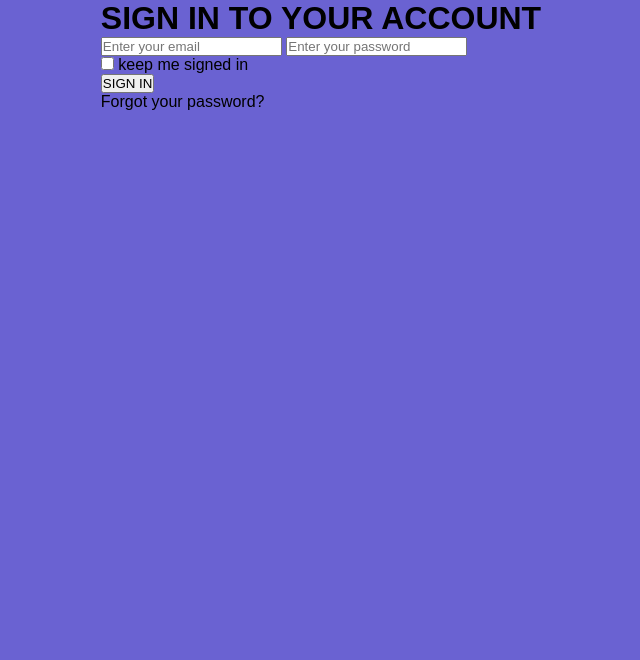
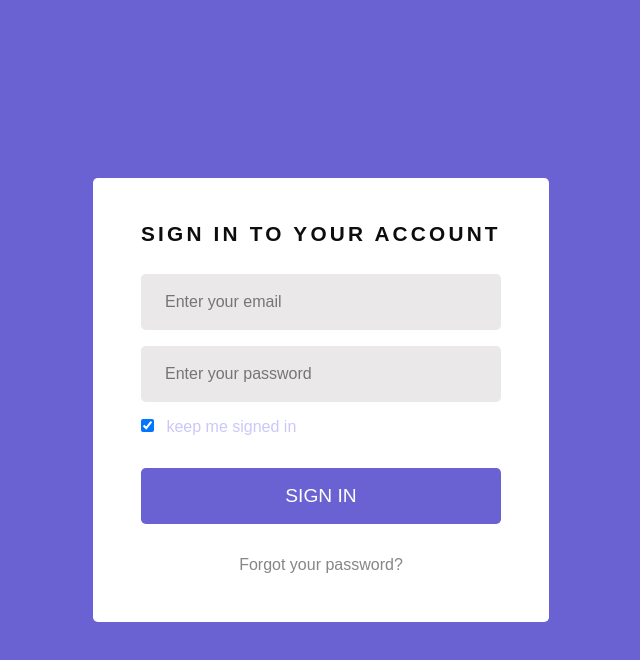
Before and after one commit to Daniel7303/Testin, a plain HTML site: page index.html in a window 1280 px wide. Shown: the whole page, without its empty margins (319-959 px from the left). Drawn offline with Linux system fonts and the light colour scheme.

Commit message:
The styling

```diff
--- a/index.html
+++ b/index.html
@@ -27,7 +27,7 @@
             placeholder="Enter your password"
           />
           <div class="check-box">
-            <input type="checkbox" class="remember-checkbox" />
+            <input type="checkbox" class="remember-checkbox" checked />
             <label for="mycheckebox" class="remember-label">
               keep me signed in
             </label>
--- a/style.css
+++ b/style.css
@@ -9,4 +9,68 @@ body {
   align-items: center;
   background-color: #6a62d2;
   font-family: Arial, Helvetica, sans-serif;
+  height: 100vh;
 }
+
+/* Sign in container */
+.container{
+  background-color: white;
+  padding: 3rem;
+  border-radius: 0.3rem;
+}
+
+header h1{
+  color: rgb(14, 13, 13);
+  font-size: 1.3rem;
+  line-height: 1rem;
+  letter-spacing: 0.2rem;
+  margin-bottom: 2rem;
+}
+
+/* input area */
+.login-form{
+  display: flex;
+  flex-direction: column;
+  gap: 1rem;
+}
+
+.email-input, .password-input{
+  height: 3.5rem;
+  border: none;
+  font-size: 1rem;
+  border-radius: 0.3rem;
+  padding: 1.5rem;
+  color: gray;
+  outline: none;
+  background-color: rgb(234, 232, 232);
+}
+
+.check-box{
+  margin-bottom: 2rem;
+}
+.remember-label{
+  color: gray;
+  padding-left: 0.5rem;
+}
+
+input:checked +label{ color: #cbc8f9;}
+input[type="checkbox"]:checked{
+  background: #6a62d2;
+  color: gray;
+}
+
+button{
+  width: 22.5rem;
+  height: 3.5rem;
+  border: none;
+  border-radius: 0.3rem;
+  background: #6a62d2;
+  color: white;
+  cursor: pointer;
+  font-size: 1.2rem;
+  margin-bottom: 2rem;
+}
+
+.forgot-password p{text-align: center;
+  color: rgb(134, 133, 136);
+}
```
